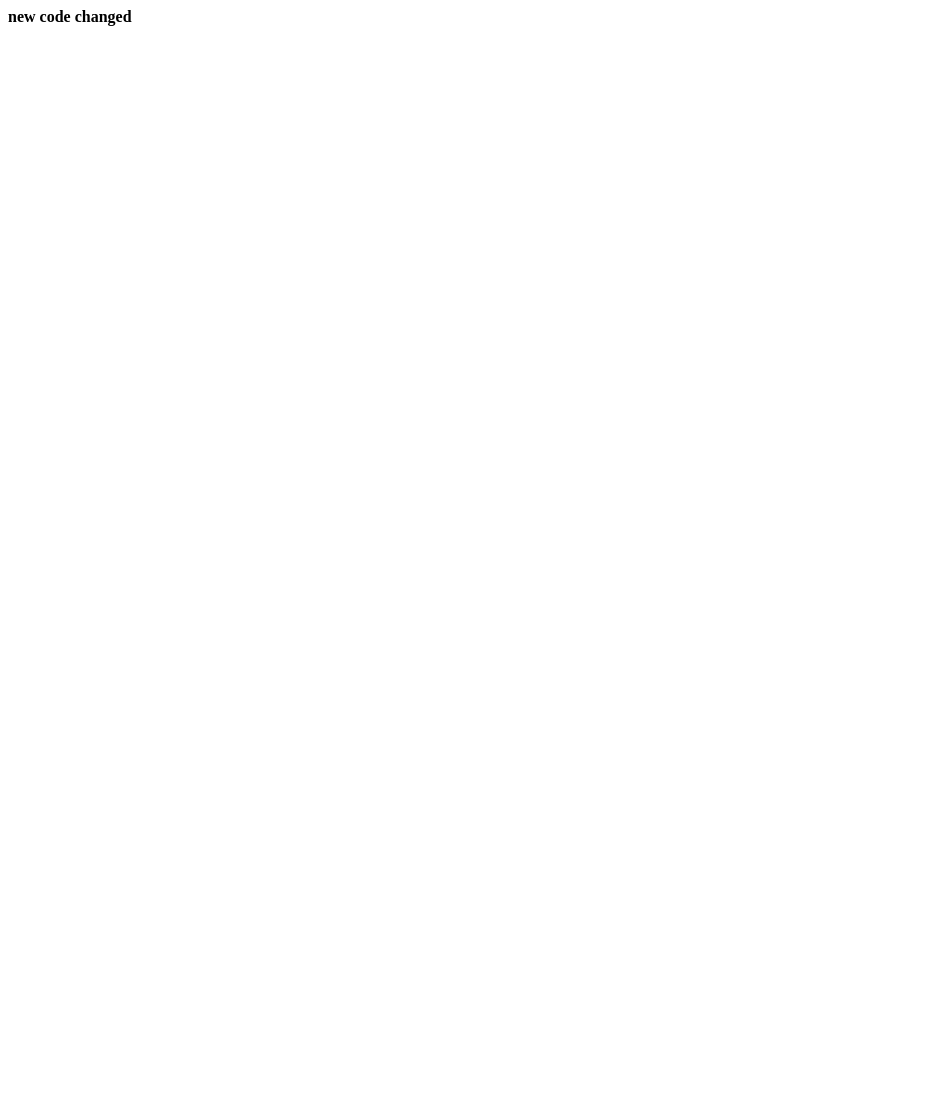
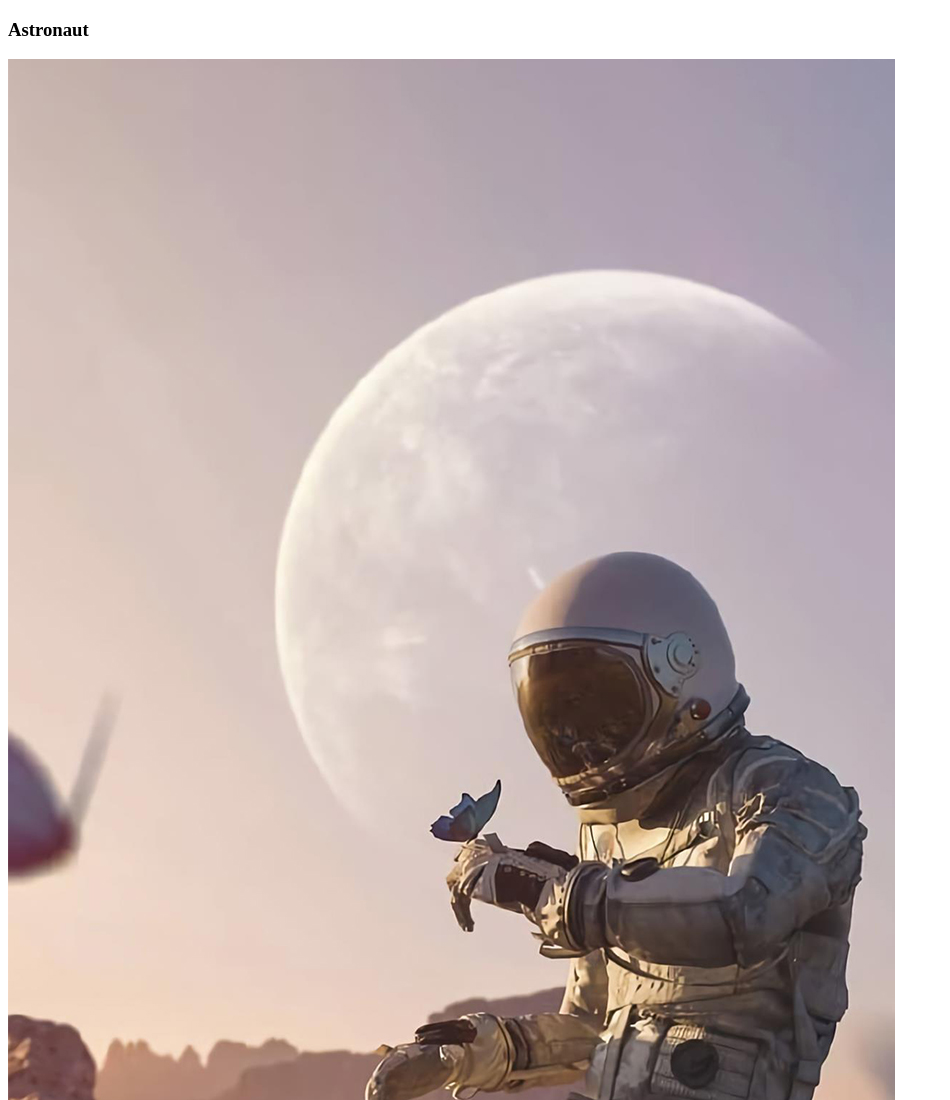
Before and after one commit to gmlincoln/my-second-repo, a plain HTML site: page index.html in a window 1280 px wide. Shown: the top 1100 px of the page, without its empty margins (0-950 px from the left). Before the commit the page ends 800 px from the top, so only its background shows below. Drawn offline with Linux system fonts and the light colour scheme.

Commit message:
add image

```diff
--- a/index.html
+++ b/index.html
@@ -9,7 +9,8 @@
 </head>
 
 <body>
-    <b>new code changed</b>
+    <h3>Astronaut</h3>
+    <img src="image/135907376.jpg" alt="">
 </body>
 
 </html>
```
Also changed, not shown: image/135907376.jpg (added).
